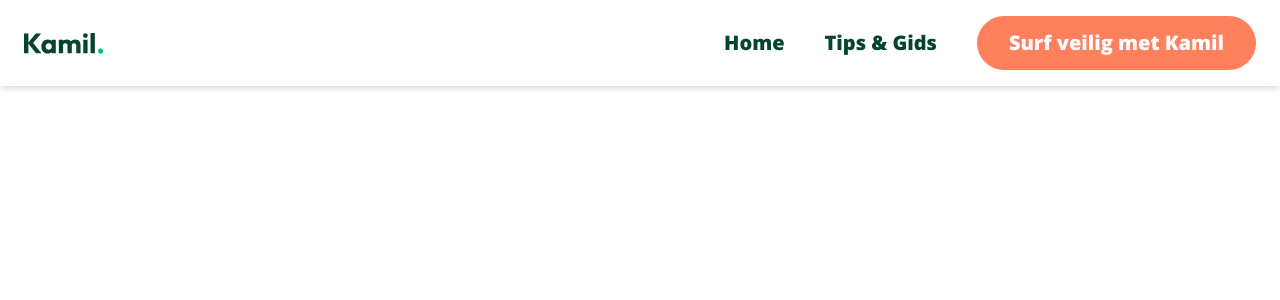
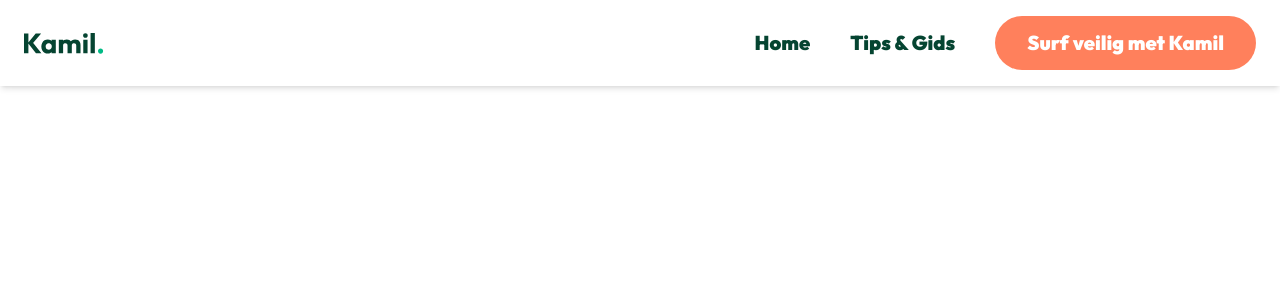
Before and after one commit to BACHELORPROEF-Project-Kamil/kamil-web, a Next.js app: page / in a window 1280 px wide. Shown: the top 300 px of the page. Built offline with nearby package versions, Linux system fonts and the light colour scheme.

Commit message:
style: styling optimisation

```diff
--- a/app/globals.css
+++ b/app/globals.css
@@ -1,32 +1,32 @@
 @import "tailwindcss";
 
 @font-face {
-  font-family: 'Outfit';
-  src: url('/fonts/outfit-v15-latin-regular.woff2') format('woff2');
+	font-family: "Outfit";
+	src: url("/fonts/outfit-v15-latin-regular.woff2") format("woff2");
 	font-weight: 400;
 	font-style: normal;
 	font-display: swap;
 }
 
 @font-face {
-  font-family: 'Outfit';
-  src: url('/fonts/outfit-v15-latin-900.woff2') format('woff2');
+	font-family: "Outfit";
+	src: url("/fonts/outfit-v15-latin-900.woff2") format("woff2");
 	font-weight: 900;
 	font-style: normal;
 	font-display: swap;
 }
 
 @font-face {
-  font-family: 'Open Sans';
-  src: url('/fonts/open-sans-v44-latin-regular.woff2') format('woff2');
+	font-family: "Open Sans";
+	src: url("/fonts/open-sans-v44-latin-regular.woff2") format("woff2");
 	font-weight: 400;
 	font-style: normal;
 	font-display: swap;
 }
 
 @font-face {
-  font-family: 'Open Sans';
-  src: url('/fonts/open-sans-v44-latin-800.woff2') format('woff2');
+	font-family: "Open Sans";
+	src: url("/fonts/open-sans-v44-latin-800.woff2") format("woff2");
 	font-weight: 800;
 	font-style: normal;
 	font-display: swap;
@@ -40,7 +40,6 @@
 	--color-accent-orange: #ff805c;
 	--color-title-green: #054431;
 	--color-body-green: #2d6a4f;
-  --color-body-button: #ffffff;
 	--color-warning-background: #fffdea;
 	--color-warning-border: #ffc44f;
 
@@ -48,6 +47,9 @@
 	--font-main-title: "Outfit", sans-serif;
 	--font-section-title: "Outfit", sans-serif;
 	--font-body: "Open Sans", sans-serif;
+  --font-accent-body: "Outfit", sans-serif;
+
+	/* Font Weights */
 	--font-weight-title: 700;
 	--font-weight-body: 400;
 	--font-weight-body-bold: 600;
@@ -80,18 +82,26 @@
 
 @layer base {
 	body {
-    @apply bg-background font-body text-base text-body-green;
+		background-color: var(--color-background);
+		color: var(--color-body-green);
+		font-family: var(--font-body);
+		font-size: var(--text-base);
 	}
 
 	h1 {
-    @apply font-main-title font-bold text-title-green;
+		font-family: var(--font-main-title);
+		color: var(--color-title-green);
+		font-weight: var(--font-weight-title);
+		font-size: var(--text-title-main);
+		line-height: 1.2;
 	}
 
-  h2, h3 {
-    @apply font-section-title font-bold text-title-green;
+	h2,
+	h3 {
+		font-family: var(--font-section-title);
+		color: var(--color-title-green);
+		font-weight: var(--font-weight-title);
+		font-size: var(--text-title-section);
+		line-height: 1.3;
 	}
 }
-
-@utility kamil-card {
-  @apply bg-accent-background rounded-2xl;
-}
```
Lines whose indentation alone changed are shown as unchanged.
